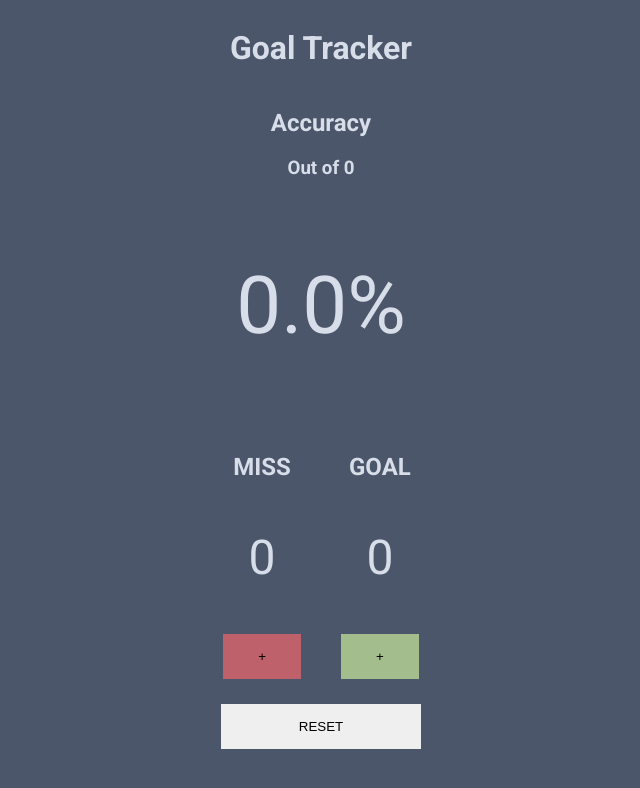
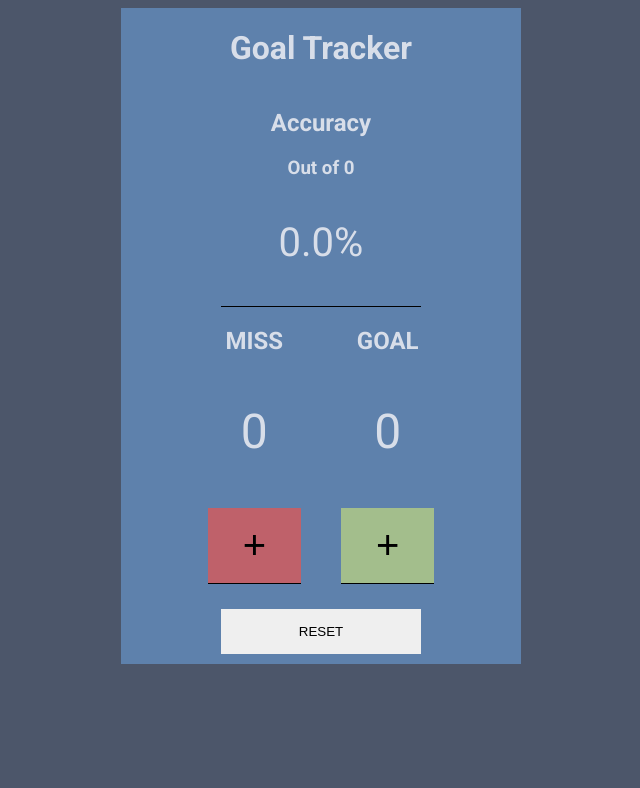
Before and after one commit to MathewSchaeffer/jsProjectsCollection, a plain HTML site: page shootingtracker/shootingtracker.html in a window 1280 px wide. Shown: the whole page, without its empty margins (319-959 px from the left). Drawn offline with Linux system fonts and the light colour scheme.

Commit message:
added button styling and changed background

```diff
--- a/shootingtracker/shootingtracker.css
+++ b/shootingtracker/shootingtracker.css
@@ -34,7 +34,7 @@ button {
     align-items: center;
     width: 400px;
     margin: auto;
-
+    background-color: #5E81AC;
     padding-bottom: 10px;
 
 }
@@ -44,6 +44,7 @@ button {
 #accuracy {
     text-align: center;
     width: 50%;
+    border-bottom: 1px solid black;
 }
 
 #miss {
@@ -52,6 +53,7 @@ button {
 
 #miss button {
     background-color: #BF616A;
+    font-size: 2.5em;
 }
 
 #goal {
@@ -60,10 +62,11 @@ button {
 
 #goal button {
     background-color: #A3BE8C;
+    font-size: 2.5em;
 }
 
 #accuracy p {
-    font-size: 5em;
+    font-size: 2.5em;
 }
 
 .bad {
--- a/shootingtracker/shootingtracker.html
+++ b/shootingtracker/shootingtracker.html
@@ -4,7 +4,6 @@
 <head>
     <meta charset="UTF-8">
     <meta name="viewport" content="width=device-width, initial-scale=1.0">
-    <title>Document</title>
     <link rel="stylesheet" href="shootingtracker.css">
     <script src="shootingtracker.js" defer></script>
     <link rel="preconnect" href="https://fonts.googleapis.com">
--- a/shootingtracker/shootingtracker.js
+++ b/shootingtracker/shootingtracker.js
@@ -41,9 +41,11 @@ goalButton.addEventListener('click', (e) => {
 });
 
 // Reset Button event handler
-resetButton.addEventListener('click', (e) => {
-    resetAll();
-});
+// resetButton.addEventListener('click', (e) => {
+//     resetAll();
+// });
+
+resetButton.addEventListener('click', resetAll);
 
 function updateAttempts(attempts) {
     attemptsLabel.innerText = attempts;
@@ -88,8 +90,8 @@ function calculatePercentage(goal, attempts) {
 }
 
 function clearClasses() {
-    accuracyLabel.classList.remove("great");
-    accuracyLabel.classList.remove("good");
-    accuracyLabel.classList.remove("average");
-    accuracyLabel.classList.remove("bad");
+    accuracyLabel.classList.remove("great", "good", "average", "bad");
+    // accuracyLabel.classList.remove("good");
+    // accuracyLabel.classList.remove("average");
+    // accuracyLabel.classList.remove("bad");
 }
```
Also changed, not shown: 1 other file.
